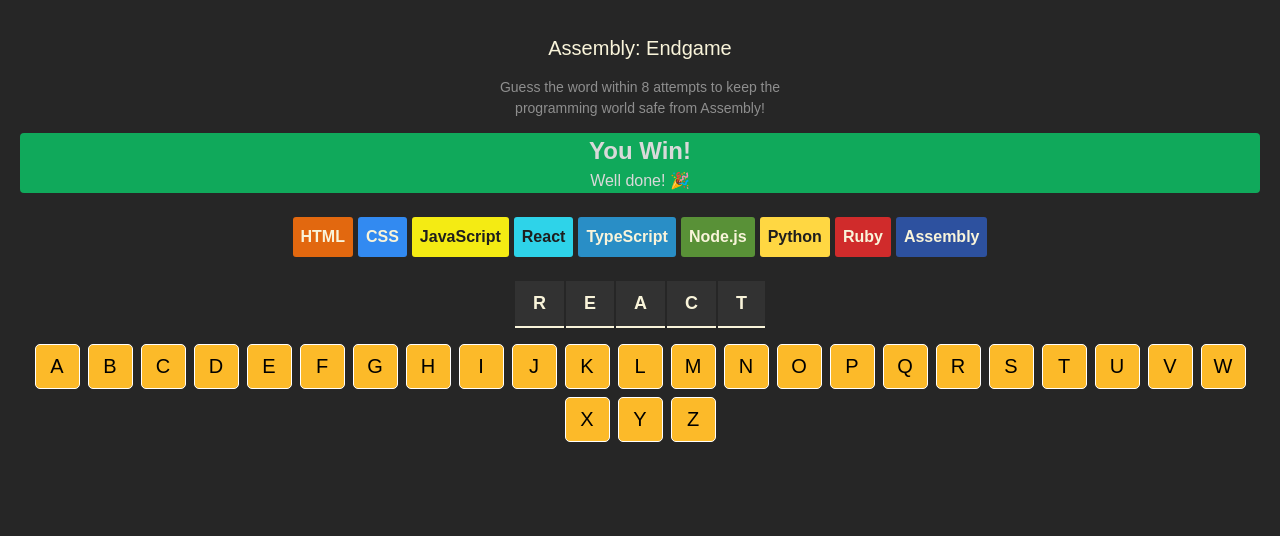
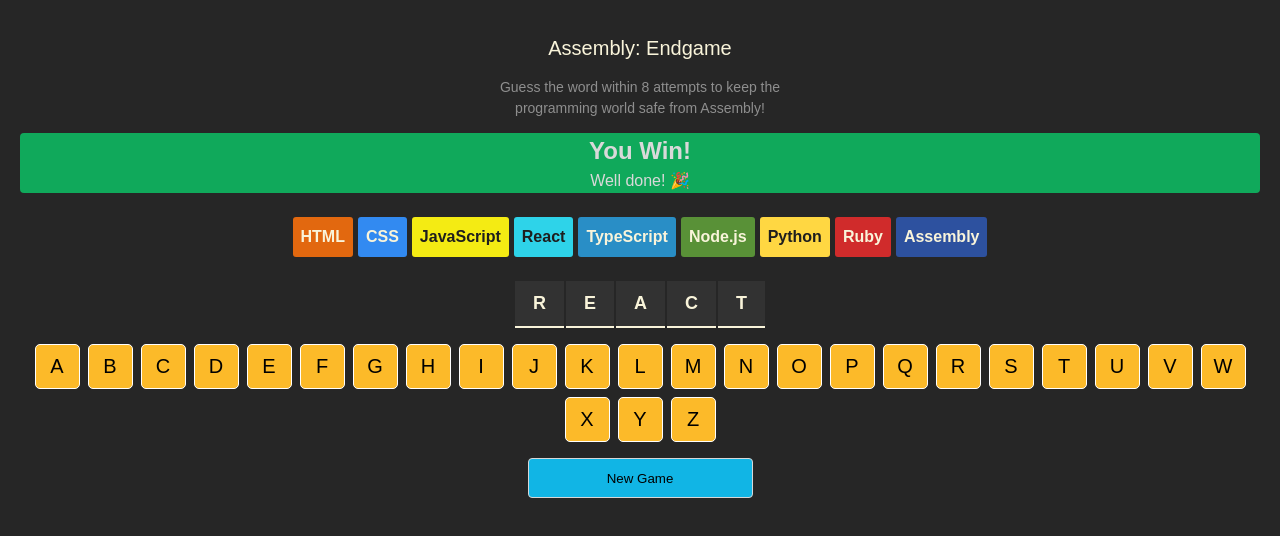
Before and after one commit to baileyloewe/ProgrammingHangman, a React (Vite) app: page / in a window 1280 px wide. Shown: the top 536 px of the page. Built offline with nearby package versions, Linux system fonts and the light colour scheme.

Commit message:
Fleshed out layout

```diff
--- a/App.jsx
+++ b/App.jsx
@@ -41,6 +41,7 @@
           <section className="keyboard">
             {keyboardElements}
           </section>
+          <button className="new-game">New Game</button>
       </main>
   )
 }
--- a/index.css
+++ b/index.css
@@ -125,6 +125,18 @@
   border-radius: 5px;
 }
 
+button.new-game {
+    background-color: #11B5E5;
+    border: 1px solid #D7D7D7;
+    border-radius: 4px;
+    width: 225px;
+    height: 40px;
+    padding: 6px 12px;
+    display: block;
+    margin-inline: auto;
+    cursor: pointer;
+}
+
 @media (prefers-color-scheme: light) {
   :root {
     color: #213547;
```
